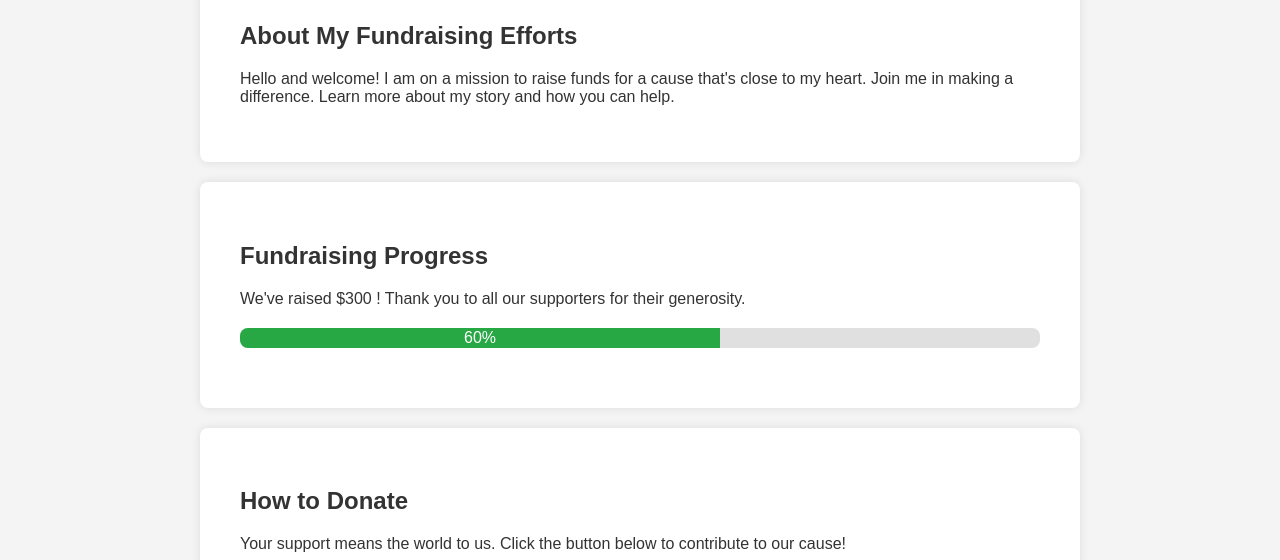
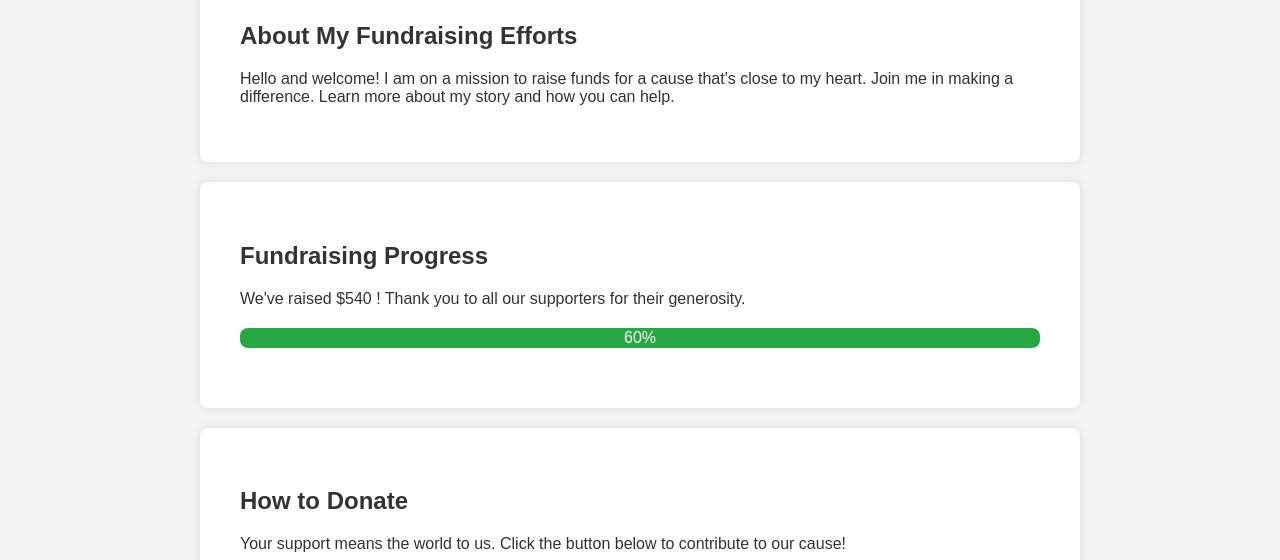
Before and after one commit to dadbodxgod/Steps-for-Sarcoma-Web, a plain HTML site: page index.html in a window 1280 px wide. Shown: the part 540-1100 px from the top of the page. Drawn offline with Linux system fonts and the light colour scheme; a script that the page names is missing.

Commit message:
Update index.html

```diff
--- a/index.html
+++ b/index.html
@@ -40,10 +40,10 @@
         <!-- Progress Tracker Section -->
         <section id="progress">
             <h2>Fundraising Progress</h2>
-            <p>We've raised $300 ! Thank you to all our supporters for their generosity.</p>
+            <p>We've raised $540 ! Thank you to all our supporters for their generosity.</p>
             <!-- Placeholder for a progress bar or chart -->
             <div class="progress-bar">
-                <div class="progress" style="width: 60%;">60%</div>
+                <div class="progress" style="width: 100%;">60%</div>
             </div>
         </section>
 
```
